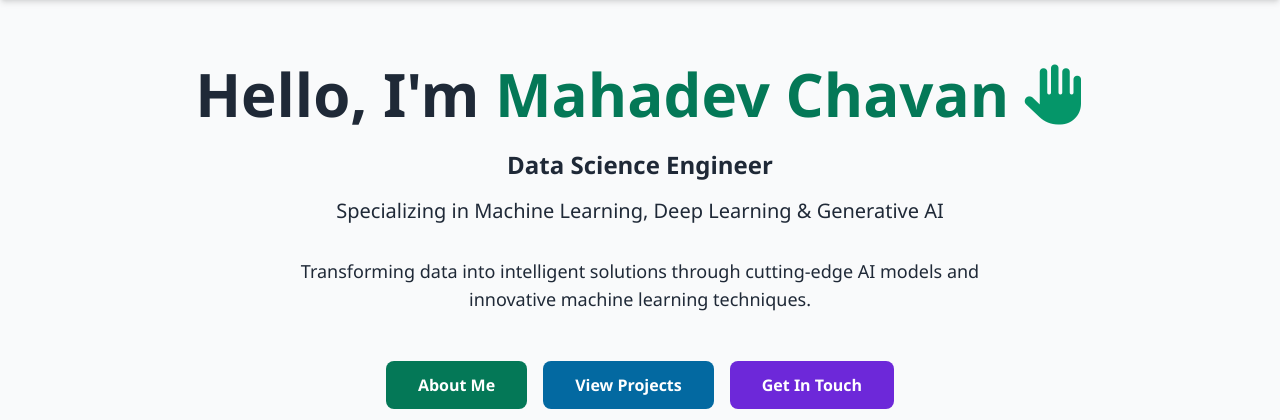
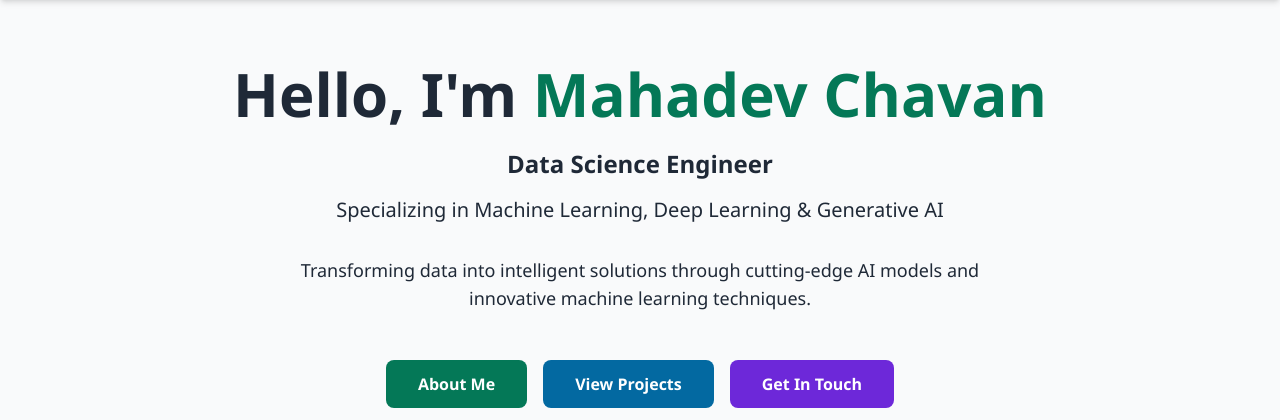
Before and after one commit to mahadevchavan/portfolio-website, a FastAPI app: page / in a window 1280 px wide. Shown: the part 64-484 px from the top of the page. Run offline with FastAPI, Linux system fonts and the light colour scheme; some libraries are stand-ins or nearby versions.

Commit message:
DELETE removed hand from index

```diff
--- a/templates/index.html
+++ b/templates/index.html
@@ -6,7 +6,8 @@
     <!-- Hero Section -->
     <div class="text-center mb-16">
       <h1 class="text-6xl font-bold mb-6 text-gray-800">
-        Hello, I'm <span class="text-emerald-700">Mahadev Chavan</span> <i class="fas fa-hand text-emerald-600"></i>
+        Hello, I'm <span class="text-emerald-700">Mahadev Chavan</span>
+        <!-- <i class="fas fa-hand text-emerald-600"></i> -->
       </h1>
       <p class="text-2xl text-gray-800 mb-4 font-semibold">Data Science Engineer</p>
       <p class="text-xl text-gray-800 mb-8">Specializing in Machine Learning, Deep Learning & Generative AI</p>
```
